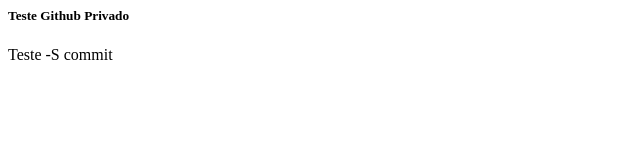
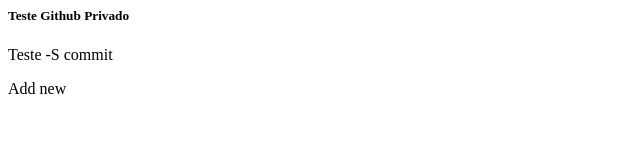
Before and after one commit to claudioliver/2023, a plain HTML site: page index.html in a window 1280 px wide. Shown: the full height of the page, 0-640 px from the left. Drawn offline with Linux system fonts and the light colour scheme.

Commit message:
add repo

```diff
--- a/index.html
+++ b/index.html
@@ -1,2 +1,3 @@
 <h5> Teste Github Privado  </h5>
 <p> Teste -S commit </p>
+<p> Add new </p>
```
